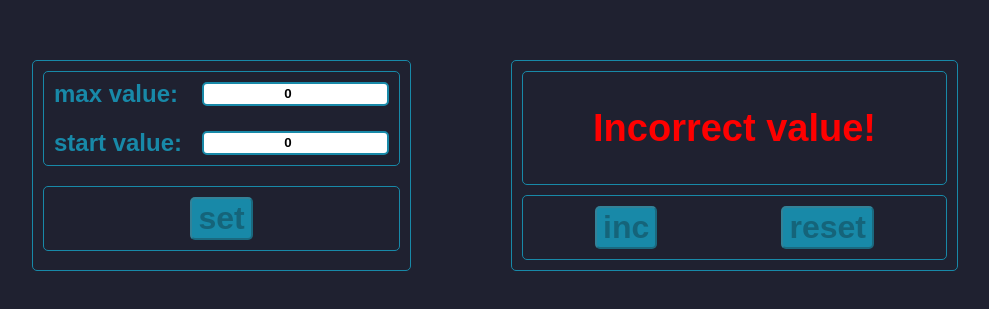
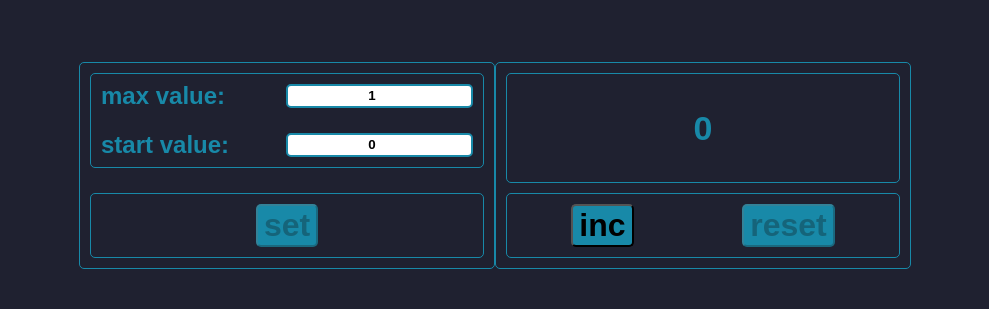
Before and after one commit to PizzerSpring/BlackCounter, a React (Vite) app: page / in a window 1280 px wide. Shown: the part 235-544 px from the top of the page, without its empty margins (145-1134 px from the left). Built offline with nearby package versions, Linux system fonts and the light colour scheme.

Commit message:
Fix local storage and fix error and activity display bugs

```diff
--- a/src/Counter.module.css
+++ b/src/Counter.module.css
@@ -12,19 +12,24 @@
 
 .counterContainer {
     display: flex;
+    justify-content: space-between;
 }
 
 .settingsContainer {
     border: 1px solid #1889a8;
     border-radius: 5px;
-    margin-right: 100px;
-    min-width: 300px;
+    display: flex;
+    flex-direction: column;
+    justify-content: space-between;
+    flex: 0 0 48%;
+    min-width: 416px;
 }
 
 .resultContainer {
     border: 1px solid #1889a8;
     border-radius: 5px;
-    min-width: 300px;
+    flex: 0 0 48%;
+    min-width: 416px;
 }
 
 .outerP {
@@ -47,9 +52,10 @@
 
 .count {
     font-family: Arial, sans-serif;
-    font-size: 38px;
+    font-size: 34px;
     font-weight: bold;
     color: #1889a8;
+    white-space: nowrap;
 }
 
 
@@ -99,13 +105,14 @@
 }
 
 .valueMax {
-    color: red;
+    color: crimson;
 }
 
 .error {
-    color: red;
+    color: crimson;
 }
 
 .activeSize {
     font-size: 24px;
+    white-space: nowrap;
 }
--- a/src/Counter.tsx
+++ b/src/Counter.tsx
@@ -1,17 +1,33 @@
 import style from './Counter.module.css';
+import s from './components/Container.module.css';
 import {CounterSettings} from "./components/CounterSettings.tsx";
 import {CounterOutput} from "./components/CounterOutput.tsx";
 import {useEffect, useState} from "react";
 
 const Counter = () => {
+
+    /*const getStartValueFromLS = () => {
+        let startValueLS = 0;
+
+        const startValueAsString = localStorage.getItem('startValue');
+        if(startValueAsString) {
+            startValueLS = Number(JSON.parse(startValueAsString))
+        }
+        return startValueLS || 0
+    }*/
+
+    //getStartValueFromLS();
+
     const [value, setValue] = useState(0);
     const [startValue, setStartValue] = useState(0);
-    const [maxValue, setMaxValue] = useState(0);
+    const [maxValue, setMaxValue] = useState(1);
 
     const [active, setActive] = useState('');
-    const [error, setError] = useState('Error');
+    const [error, setError] = useState('');
+    const [disSet, setDisSet] = useState(false);
 
     useEffect(() => {
+        console.log('counter')
         /*const maxValueAsString = localStorage.getItem('maxValue');
         if(maxValueAsString) {
             const newValue = JSON.parse(maxValueAsString);
@@ -20,9 +36,10 @@ const Counter = () => {
 
         const maxValueAsString = localStorage.getItem('maxValue');
         if(maxValueAsString) {
+           // console.log('maxValueAsString', maxValueAsString);
             setMaxValue(+maxValueAsString);
         }
-       // console.log(maxValue);
+
 
         const startValueAsString = localStorage.getItem('startValue');
         if(startValueAsString) {
@@ -33,7 +50,7 @@ const Counter = () => {
 
     return (
         <div className={`${style.bg} ${style.center}`}>
-            <div className={style.counterContainer}>
+            <div className={`${style.counterContainer} ${s.container}`}>
                 <CounterSettings
                     setError={setError}
                     error={error}
--- a/src/components/ButtonPanel.tsx
+++ b/src/components/ButtonPanel.tsx
@@ -30,6 +30,9 @@ export const ButtonPanel = ({
                 <Button disabled={!!error || maxValue === 0 || !active || disSet} title={'set'} callback={() => {
                     setValue(startValue)
                     setActive('')
+                    setDisSet(true);
+                    localStorage.setItem('maxValue', JSON.stringify(maxValue));
+                    localStorage.setItem('startValue', JSON.stringify(startValue));
                     // console.log(value)
                 }} className={style.btn}/>
             </div> : <div className={`${style.borderCounter} ${style.outerP} ${style.btnContainer}`}>
--- /dev/null
+++ b/src/components/Container.module.css
@@ -0,0 +1,6 @@
+.container {
+
+    /*max-width: 1200px;
+    margin: 0 auto;*/
+    /*border: 1px solid red;*/
+}
--- a/src/components/ValueContainer.tsx
+++ b/src/components/ValueContainer.tsx
@@ -31,7 +31,7 @@ export const ValueContainer = ({
             {output ?
                 <div className={`${style.borderCounter} ${style.outerP} ${style.count} ${style.center} ${style.counterPad}`}>
                     {error ?
-                        <span className={style.error}>Incorrect value!</span>
+                        <span className={style.error}>{error}</span>
                         :
                         (active ? <div className={style.activeSize}>{active}</div> : <div className={`${value === maxValue ? style.valueMax : ''}`}>{value}</div>)
                     }
--- a/src/components/ValueInput.tsx
+++ b/src/components/ValueInput.tsx
@@ -27,14 +27,16 @@ export const ValueInput = ({
                            }: ValueInputType) => {
 
     const isValid = maxValue <= startValue || startValue < 0 || maxValue < 0;
+    //console.log('values')
 
     useEffect(() => {
+        console.log('value input')
         isValid ? setError('Incorrect value!')
             : setError('');
-        localStorage.setItem('maxValue', JSON.stringify(maxValue));
-        localStorage.setItem('startValue', JSON.stringify(startValue));
+        /*localStorage.setItem('maxValue', JSON.stringify(maxValue));
+        localStorage.setItem('startValue', JSON.stringify(startValue));*/
     }, [
-        maxValue, startValue,
+        maxValue, startValue
     ])
 
     return (
@@ -43,14 +45,14 @@ export const ValueInput = ({
                 <div className={className}>
                     <span className={style.val}>{title}</span>
                     <Input className={style.field} callback={(e) => {
-                        setActive(`enter values and press 'set'`)
+                       error && setActive(`enter values and press 'set'`)
                         setMaxValue(+e.currentTarget.value);
                     }} value={maxValue}/>
                 </div>
                 : <div className={className}>
                     <span className={style.val}>{title}</span>
                     <Input className={style.field} callback={(e) => {
-                        setActive(`enter values and press 'set'`)
+                        error && setActive(`enter values and press 'set'`)
                         setStartValue(+e.currentTarget.value);
                     }} value={startValue} />
                 </div>}
```
